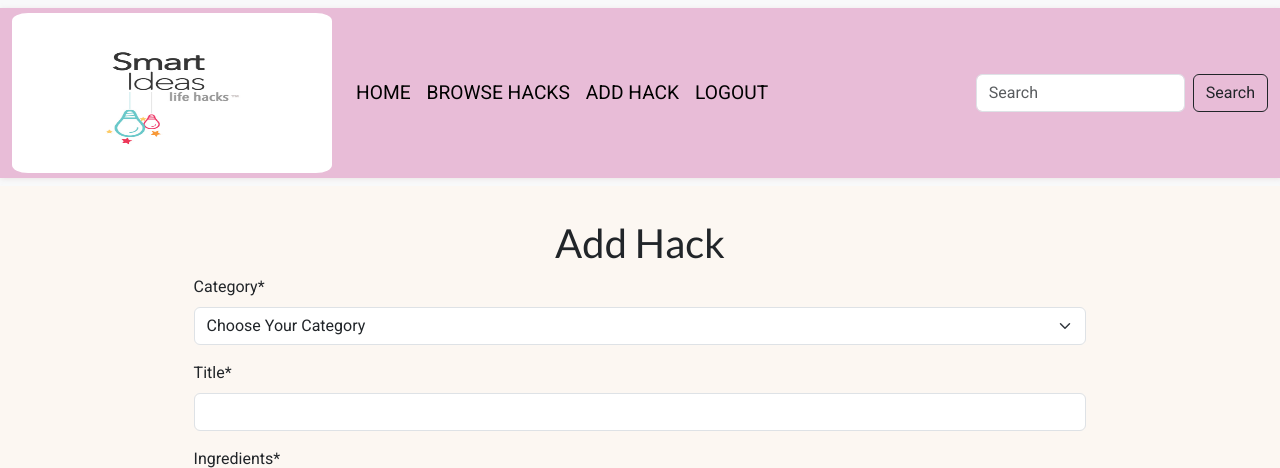
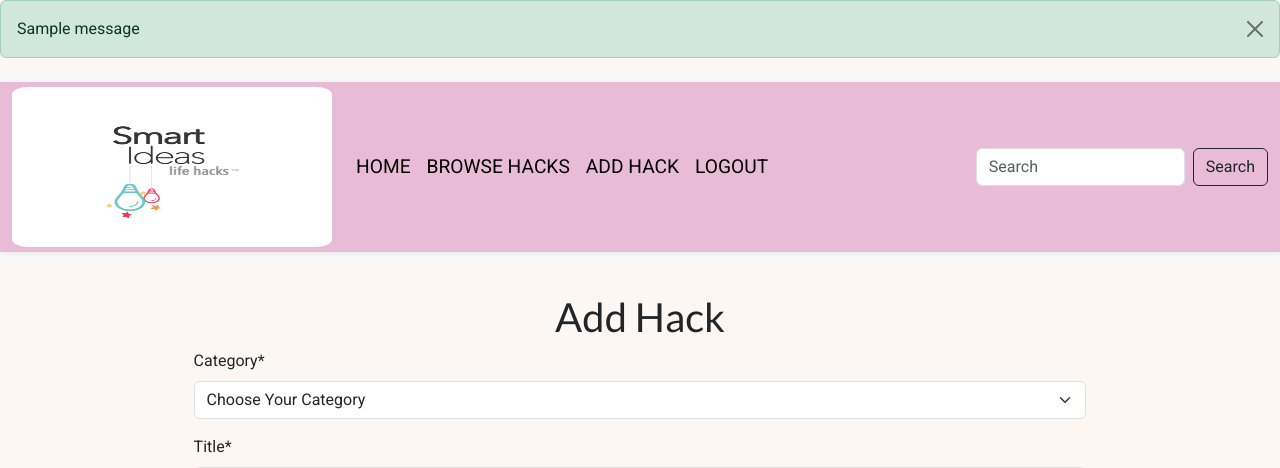
Before and after one commit to pzompa/PP4-Practical-Life-Hacks, a Django app: page /hacks/ in a window 1280 px wide. Shown: the top 468 px of the page. Run offline with Django 4.2, Linux system fonts and the light colour scheme; a user stored in the database is signed in; tables that the repository leaves empty hold one stand-in row (values such as "Sample post"); one stand-in notice (Sample message) is shown; some libraries are stand-ins or nearby versions.

Commit message:
Updated header template to include a message when user logs in and out.

```diff
--- a/templates/includes/header.html
+++ b/templates/includes/header.html
@@ -1,5 +1,17 @@
+
 {% load static %}
 
+{% if messages %}
+    {% for message in messages %}
+        {% if message.tags == 'success' %}
+            <div class="alert alert-success alert-dismissible fade show" role="alert">
+                {{ message }}
+                <button type="button" class="btn-close" data-bs-dismiss="alert" aria-label="Close"></button>
+            </div>
+        {% endif %}
+    {% endfor %}
+{% endif %}
+<header>
     <header>
         <nav class="navbar navbar-expand-lg bg-body-tertiary">
             <div class="container-fluid">
@@ -46,3 +58,5 @@
         </nav>
 
     </header>
+
+</header>
```
Lines whose indentation alone changed are shown as unchanged.
